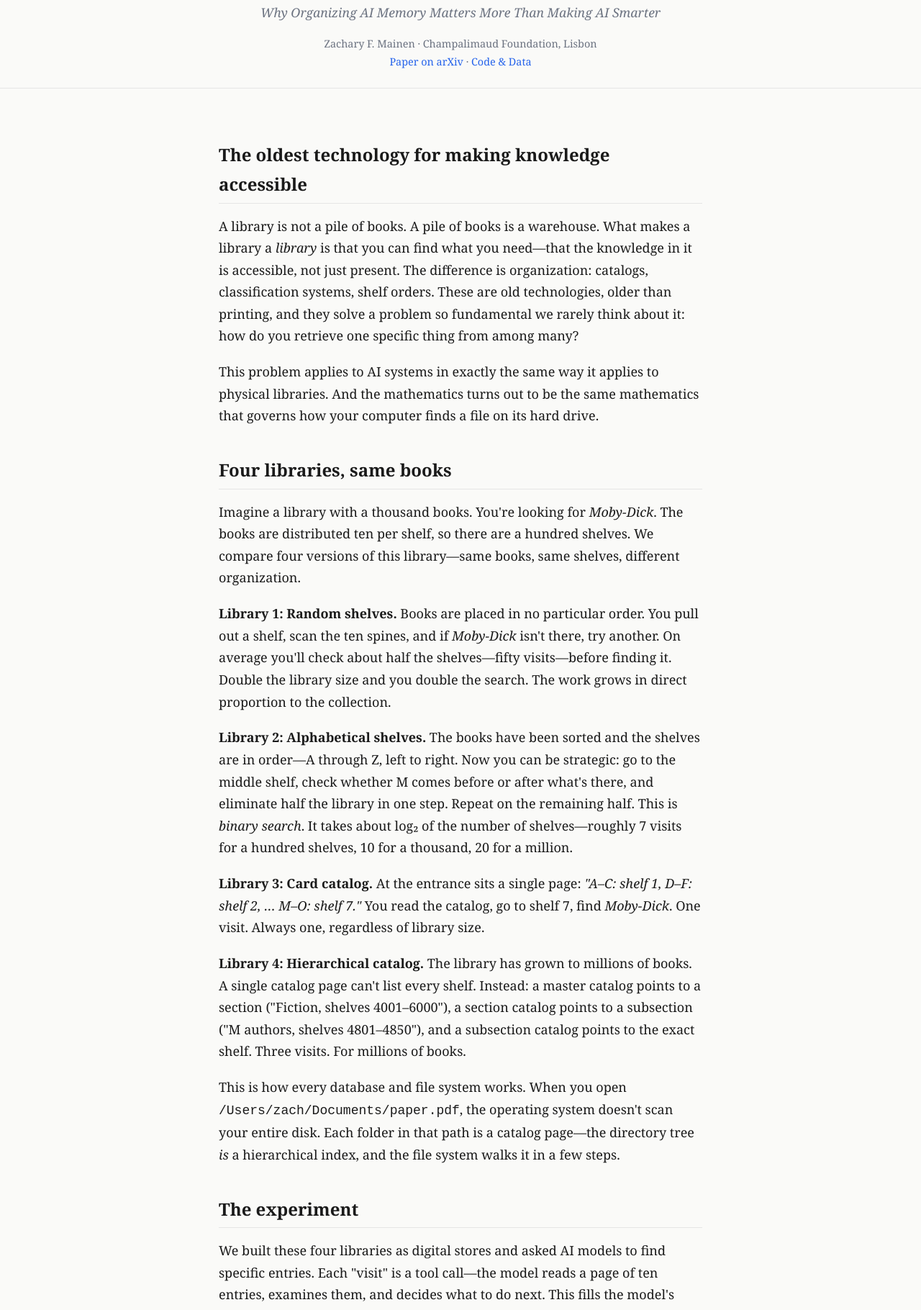
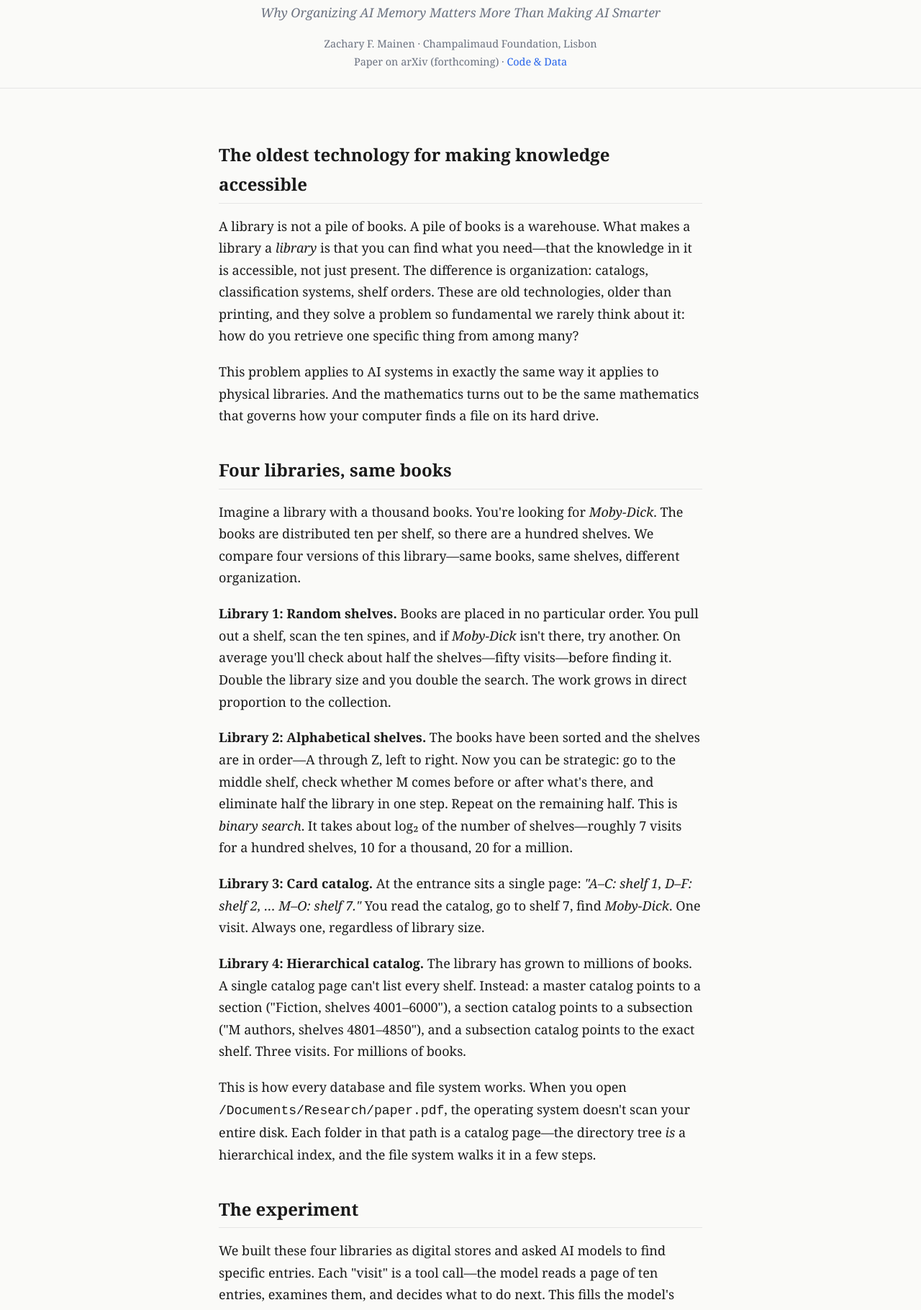
Before and after one commit to zmainen/library-theorem, a plain HTML site: page index.html in a window 1280 px wide. Shown: the part 79-1899 px from the top of the page at 72% size. Drawn offline with Linux system fonts and the light colour scheme.

Commit message:
fix: review pass — broken links, leaked path, missing license
- Replace /Users/zach/ path in index.html with generic path
- Replace GitHub TODO placeholders with actual repo URL
- Mark arXiv links as "forthcoming" (not dead # anchors)
- Name GPT-4o-mini as primary model in README results table
- Fix trial count (1,994 not 1,294)
- Remove nonexistent --workers flag from README
- Add MIT LICENSE file
- Remove ~/.secrets reference from generate_corpus.py

Co-Authored-By: Claude Opus 4.6 <noreply@anthropic.com>

```diff
--- a/index.html
+++ b/index.html
@@ -128,7 +128,7 @@
   <div class="subtitle">Why Organizing AI Memory Matters More Than Making AI Smarter</div>
   <div class="meta">
     Zachary F. Mainen &middot; Champalimaud Foundation, Lisbon<br>
-    <a href="#">Paper on arXiv</a> &middot; <a href="https://github.com/TODO">Code &amp; Data</a>
+    Paper on arXiv (forthcoming) &middot; <a href="https://github.com/zmainen/library-theorem">Code &amp; Data</a>
   </div>
 </div>
 
@@ -152,7 +152,7 @@
 
 <p><strong>Library 4: Hierarchical catalog.</strong> The library has grown to millions of books. A single catalog page can't list every shelf. Instead: a master catalog points to a section ("Fiction, shelves 4001&ndash;6000"), a section catalog points to a subsection ("M authors, shelves 4801&ndash;4850"), and a subsection catalog points to the exact shelf. Three visits. For millions of books.</p>
 
-<p>This is how every database and file system works. When you open <code>/Users/zach/Documents/paper.pdf</code>, the operating system doesn't scan your entire disk. Each folder in that path is a catalog page&mdash;the directory tree <em>is</em> a hierarchical index, and the file system walks it in a few steps.</p>
+<p>This is how every database and file system works. When you open <code>/Documents/Research/paper.pdf</code>, the operating system doesn't scan your entire disk. Each folder in that path is a catalog page&mdash;the directory tree <em>is</em> a hierarchical index, and the file system walks it in a few steps.</p>
 
 <h2>The experiment</h2>
 
@@ -258,7 +258,7 @@ The Library Theorem gives a <em>performance</em> reason to prefer external struc
 </div>
 
 <div class="footer">
-  <a href="#">Paper on arXiv</a> &middot; <a href="https://github.com/TODO">Code &amp; Data on GitHub</a><br>
+  Paper on arXiv (forthcoming) &middot; <a href="https://github.com/zmainen/library-theorem">Code &amp; Data on GitHub</a><br>
   Zachary F. Mainen &middot; Champalimaud Foundation &middot; 2026
 </div>
 
```
Also changed, not shown: 3 other files.
